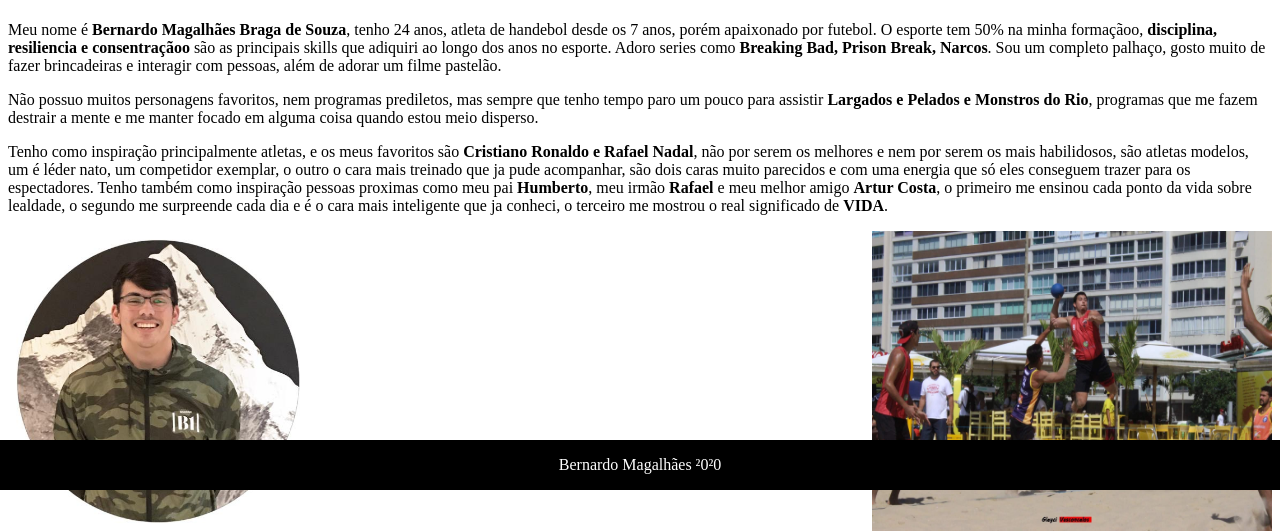
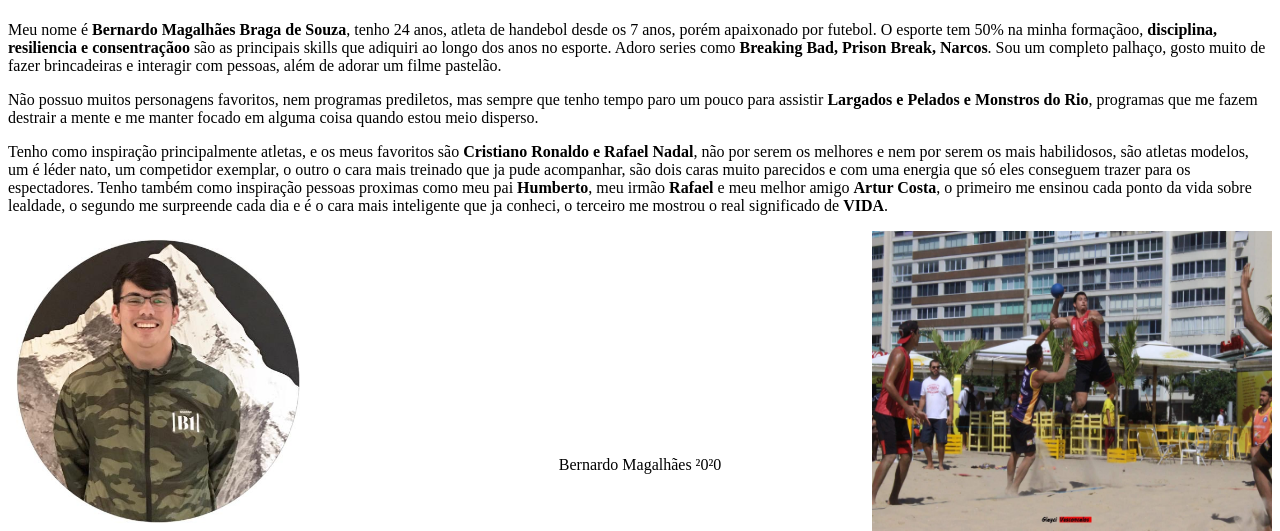
Before and after one commit to BernardoMagalhaes09/minha_pagina, a plain HTML site: page bernardo_magalhaes_braga_de_souza.html in a window 1280 px wide. Shown: the part 310-841 px from the top of the page. Drawn offline with Linux system fonts and the light colour scheme.

Commit message:
CSS TORUDO

```diff
--- a/css/style.css
+++ b/css/style.css
@@ -23,11 +23,10 @@
   }
 
 .footer {
-    position: fixed;
+    position: absolute;
     left: 0;
     bottom: 0;
     width: 100%;
-    background-color: rgb(0, 0, 0);
-    color: white;
+    color: rgb(0, 0, 0);
     text-align: center;
   }
```
Also changed, not shown: bernardo_magalhaes_braga_de_souza.html (+1 -1 lines).
